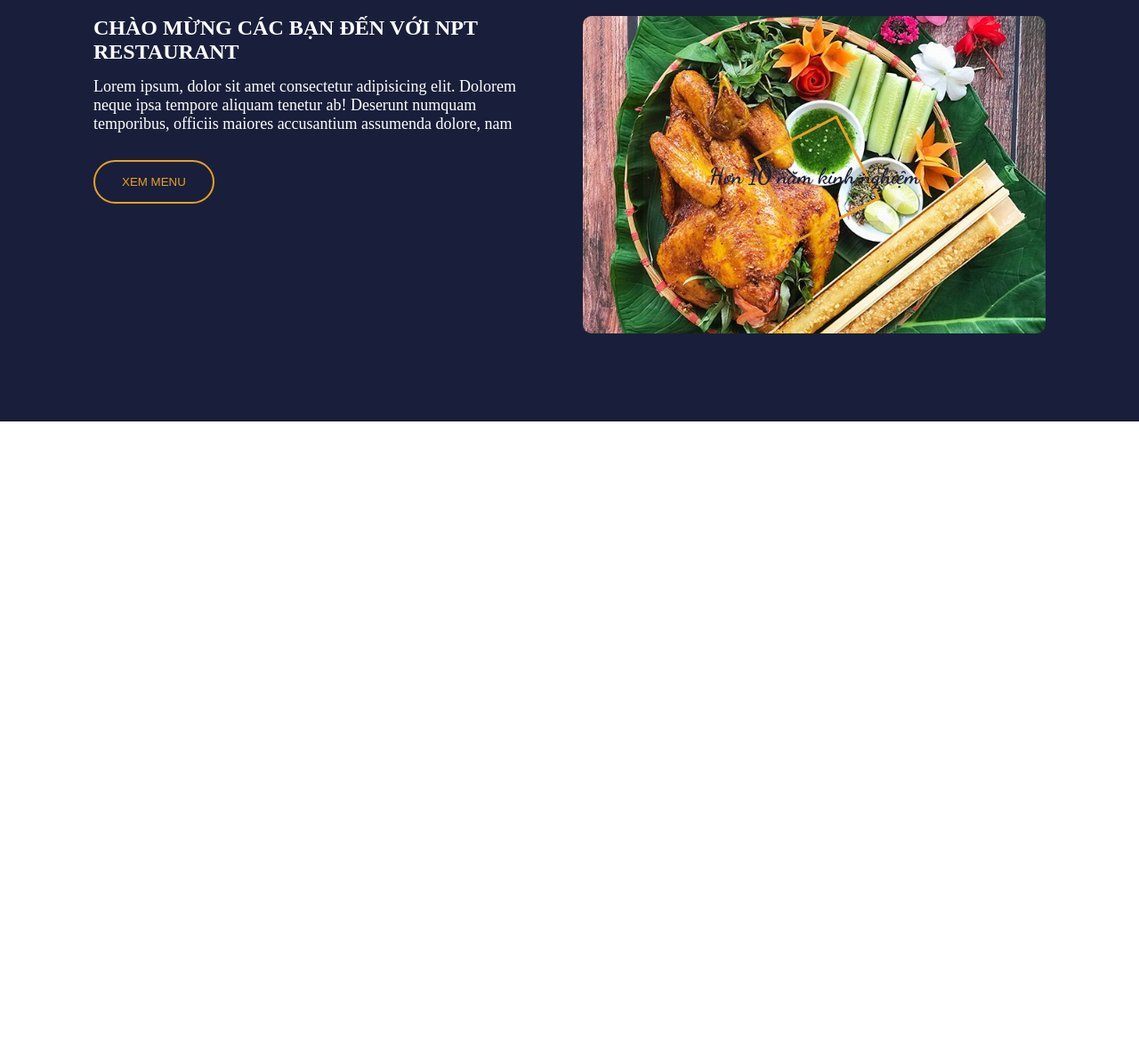
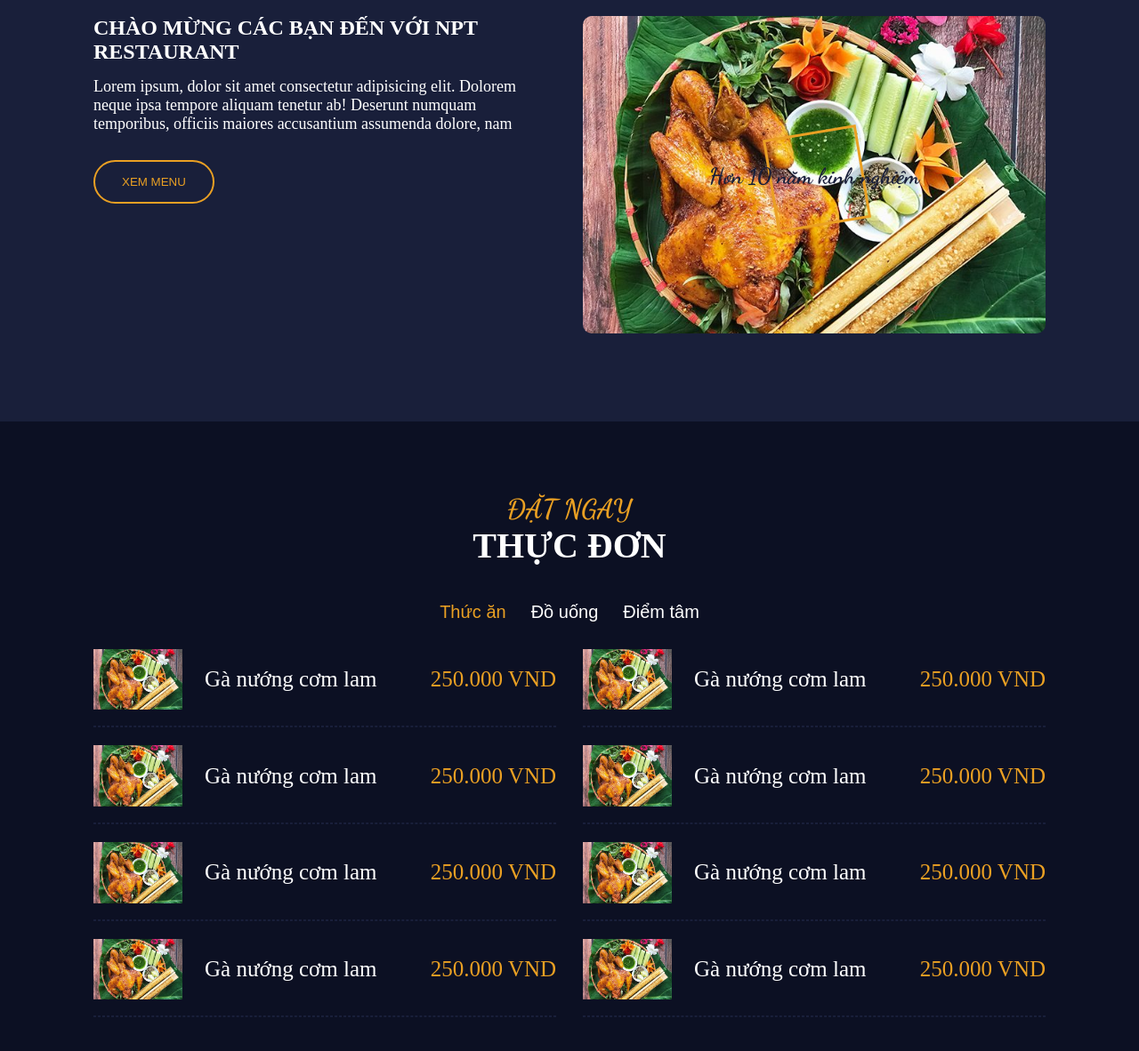
Before and after one commit to PTriet/BTap-lon, a plain HTML site: page index.html in a window 1280 px wide. Shown: the part 990-2172 px from the top of the page at 89% size. Before the commit the page ends 1464 px from the top, so only its background shows below. Drawn offline with Linux system fonts and the light colour scheme.

Commit message:
add code

```diff
--- a/index.html
+++ b/index.html
@@ -60,7 +60,97 @@
           <div class="about-item">
             <div class="about-item-img">
               <span>Hơn 10 năm kinh nghiệm</span>
-              <img src="/image/T3_comlamganuong.jpg" alt="" />
+              <img src="/image/T3_comlamganuong.jpg" />
+            </div>
+          </div>
+        </div>
+      </div>
+    </section>
+    <section class="menu section-padding">
+      <div class="container">
+        <div class="row">
+          <div class="section-title">
+            <h2 data-title="Đặt ngay">Thực đơn</h2>
+          </div>
+        </div>
+        <div class="row">
+          <div class="menu-title">
+            <button class="menu-button active">Thức ăn</button>
+            <button class="menu-button">Đồ uống</button>
+            <button class="menu-button">Điểm tâm</button>
+          </div>
+        </div>
+        <div class="row justify-content">
+          <div class="food-items">
+            <div class="food-item">
+              <img src="/image/T3_comlamganuong.jpg">
+              <p>Gà nướng cơm lam</p>
+            </div>
+            <div class="food-price">
+              <p>250.000 VND</p>
+            </div>
+          </div>
+          <div class="food-items">
+            <div class="food-item">
+              <img src="/image/T3_comlamganuong.jpg">
+              <p>Gà nướng cơm lam</p>
+            </div>
+            <div class="food-price">
+              <p>250.000 VND</p>
+            </div>
+          </div>
+          <div class="food-items">
+            <div class="food-item">
+              <img src="/image/T3_comlamganuong.jpg">
+              <p>Gà nướng cơm lam</p>
+            </div>
+            <div class="food-price">
+              <p>250.000 VND</p>
+            </div>
+          </div>
+          <div class="food-items">
+            <div class="food-item">
+              <img src="/image/T3_comlamganuong.jpg">
+              <p>Gà nướng cơm lam</p>
+            </div>
+            <div class="food-price">
+              <p>250.000 VND</p>
+            </div>
+          </div>
+          <div class="food-items">
+            <div class="food-item">
+              <img src="/image/T3_comlamganuong.jpg">
+              <p>Gà nướng cơm lam</p>
+            </div>
+            <div class="food-price">
+              <p>250.000 VND</p>
+            </div>
+          </div>
+          <div class="food-items">
+            <div class="food-item">
+              <img src="/image/T3_comlamganuong.jpg">
+              <p>Gà nướng cơm lam</p>
+            </div>
+            <div class="food-price">
+              <p>250.000 VND</p>
+            </div>
+          </div>
+          <div class="food-items">
+            <div class="food-item">
+              <img src="/image/T3_comlamganuong.jpg">
+              <p>Gà nướng cơm lam</p>
+            </div>
+            <div class="food-price">
+              <p>250.000 VND</p>
+            </div>
+          </div>
+          <div class="food-items">
+            <div class="food-item">
+              <img src="/image/T3_comlamganuong.jpg">
+              <p>Gà nướng cơm lam</p>
+            </div>
+            <div class="food-price">
+              <p>250.000 VND</p>
             </div>
           </div>
         </div>
--- a/style.css
+++ b/style.css
@@ -5,6 +5,7 @@
   --main-color: #191f3a;
   --sub-color: #eaa023;
   --text-color: #ffffff;
+  --bg-color: #0c1023;
 }
 * {
   margin: 0;
@@ -272,3 +273,66 @@ a {
     transform: rotate(360deg);
   }
 }
+/* menu */
+.menu {
+  background-color: var(--bg-color);
+}
+.menu-title {
+  width: 100%;
+  text-align: center;
+}
+.menu-title .menu-button {
+  background-color: transparent;
+  margin: 10px 12px;
+  border: none;
+  font-size: 20px;
+  color: var(--text-color);
+  cursor: pointer;
+}
+.menu-title .menu-button.active {
+  color: var(--sub-color);
+}
+.menu-title .menu-button:hover{
+  color: var(--sub-color);
+}
+.food-items{
+  width: 50%;
+  display: flex;
+  justify-content: space-between;
+  align-items: center;
+  padding: 20px 15px;
+  position: relative;
+}
+.food-items::before{
+  content: "";
+  display: block;
+  position: absolute;
+  left: 15px;
+  right: 15px;
+  bottom: 0;
+  border: 1px dashed var(--main-color);
+}
+.food-items:hover .food-item p{
+  color: var(--sub-color);
+}
+.food-items:hover .food-price p{
+  color: var(--text-color);
+}
+.food-item{
+  display: flex;
+  align-items: center;
+}
+.food-item img{
+  width: 100px;
+  margin-right: 25px ;
+}
+.food-item p{
+  color: var(--text-color);
+  transition: all 0.3s ease-in;
+  font-size: 25px;
+}
+.food-price p{
+  color: var(--sub-color);
+  transition: all 0.3s ease-in;
+  font-size: 25px;
+}
```
